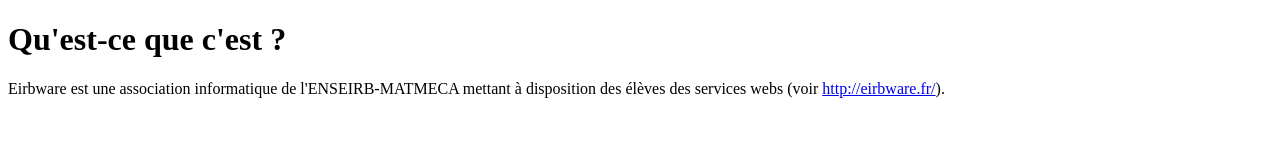
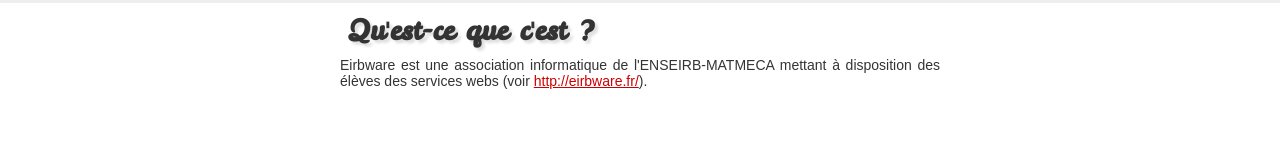
Before and after one commit to Eirbware/eirbware.github.com, a plain HTML site: page index.html in a window 1280 px wide. Drawn offline with Linux system fonts and the light colour scheme.

Commit message:
Mise à jour du style

```diff
--- a/index.html
+++ b/index.html
@@ -3,6 +3,9 @@
     <head>
         <meta charset="utf-8" />
         <title>Eirbware</title>
+        <link rel="shortcut icon" href="favicon.ico" type="image/x-icon" />
+        <link href="style.css" media="screen" rel="stylesheet" type="text/css" />
+        <link href='http://fonts.googleapis.com/css?family=Leckerli+One' rel='stylesheet' type='text/css'>
     </head>
     <body>
         <h1>Qu'est-ce que c'est ?</h1>
--- /dev/null
+++ b/style.css
@@ -0,0 +1,26 @@
+body {
+    font-family: sans-serif;
+    font-size:14px;
+    color:#333;
+    width:600px;
+    margin:auto;
+    text-align:justify;
+}
+
+html {
+    border-top:3px solid #eee;
+}
+
+h1, h2, h3 {
+    font-family: 'Leckerli One', cursive;
+    margin:8px;
+    text-shadow:3px 3px 3px #ddd;
+}
+
+a {
+    color:#c00;
+}
+
+a:hover {
+    color:black;
+}
```
